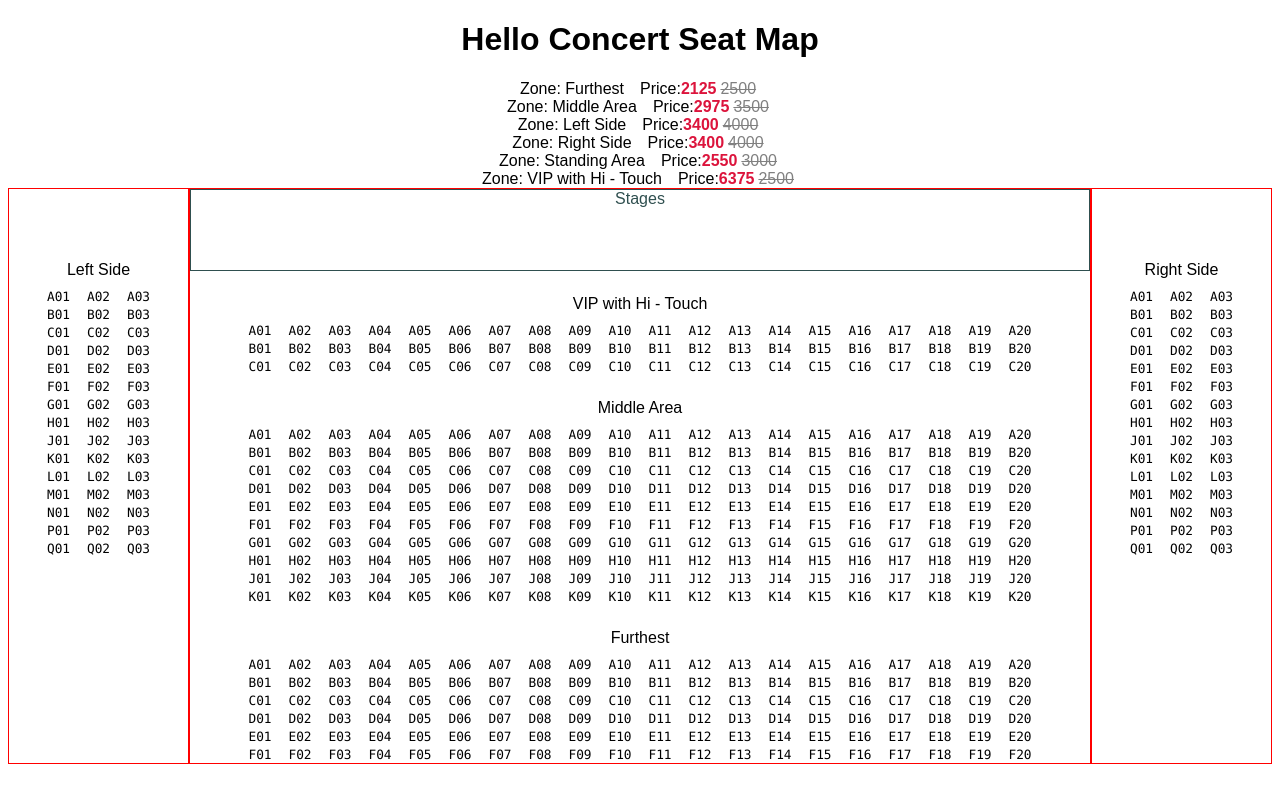
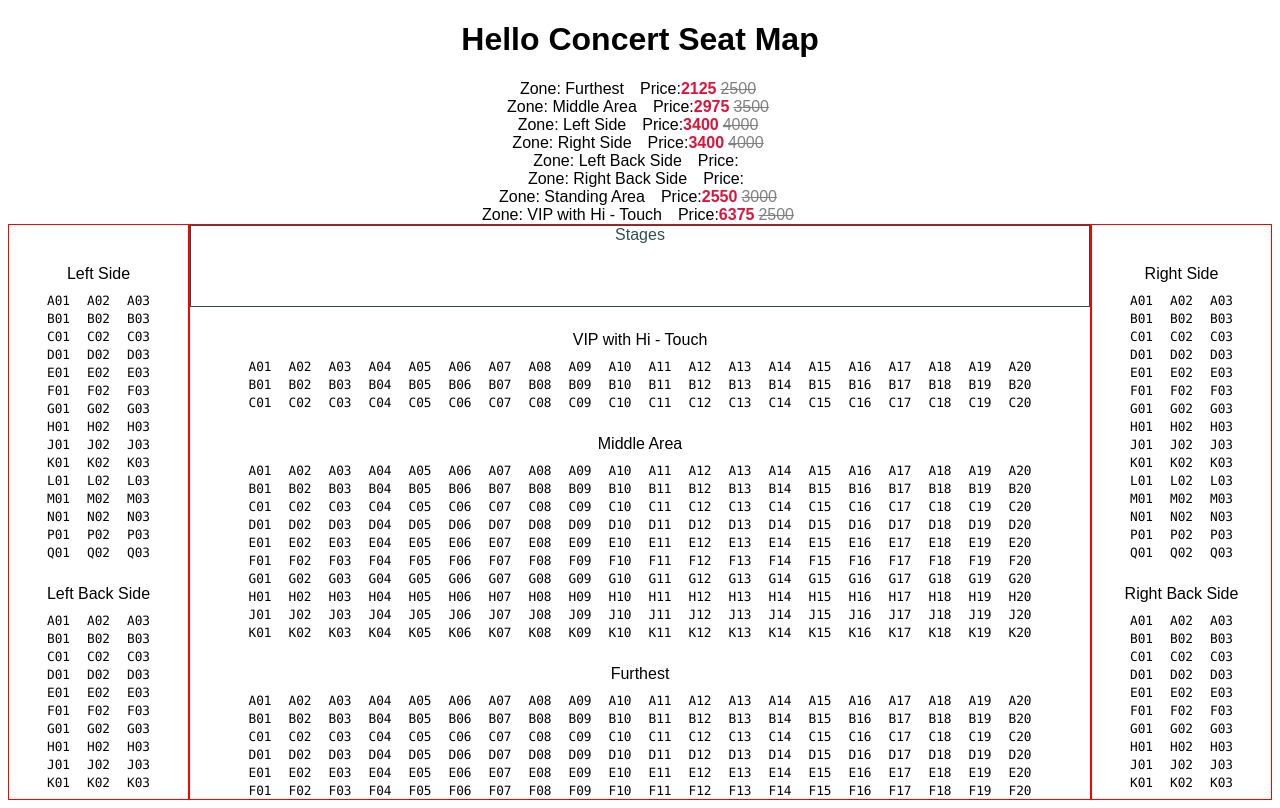
Before and after one commit to u46esp/test-refactoring-kata, a React (Create React App) app: page / in a window 1280 px wide. Built offline with nearby package versions, Linux system fonts and the light colour scheme.

Commit message:
Add new back side zones

```diff
--- a/src/App.js
+++ b/src/App.js
@@ -66,6 +66,7 @@ function SeatLayout({seatData, seatMetadata}) {
     <div className="columns-3">
       <div className="side">
         <SeatGroup seatData={seatData["leftside"]} seatMetadata={seatMetadata["leftside"]} />
+        <SeatGroup seatData={seatData["leftback"]} seatMetadata={seatMetadata["leftback"]} />
       </div>
       <div className="middle">
         <div className="stage">Stages </div>
@@ -75,6 +76,7 @@ function SeatLayout({seatData, seatMetadata}) {
       </div>
       <div className="side">
         <SeatGroup seatData={seatData["rightside"]} seatMetadata={seatMetadata["rightside"]} />
+        <SeatGroup seatData={seatData["rightback"]} seatMetadata={seatMetadata["rightback"]} />
       </div>
     </div>
   </>
--- a/src/index.js
+++ b/src/index.js
@@ -39,6 +39,16 @@ const seatMetadata = {
     maxColumn: 3,
     maxRow: 15,
   },
+  leftback: {
+    zoneName: "Left Back Side",
+    maxColumn: 3,
+    maxRow: 10,
+  },
+  rightback: {
+    zoneName: "Right Back Side",
+    maxColumn: 3,
+    maxRow: 10,
+  },
   standing: {
     zoneName: "Standing Area",
     maxColumn: 10,
@@ -54,6 +64,9 @@ const seatMetadata = {
 const seatData = {
   leftside: buildSeatData(seatMetadata["leftside"], 0.8),
   rightside: buildSeatData(seatMetadata["rightside"], 0.8),
+  leftback: buildSeatData(seatMetadata["leftback"], 0.8),
+  rightback: buildSeatData(seatMetadata["rightback"], 0.8),
+
   vip: buildSeatData(seatMetadata["vip"], 0.3),
   mid: buildSeatData(seatMetadata["mid"], 0.5),
   furthest: buildSeatData(seatMetadata["furthest"], 0.7),
--- a/src/styles.css
+++ b/src/styles.css
@@ -28,7 +28,7 @@
 }
 
 .side {
-  padding-top: 3em;
+  padding-top: 1em;
   flex: 1 5;
   min-width: 150px;
 }
```
